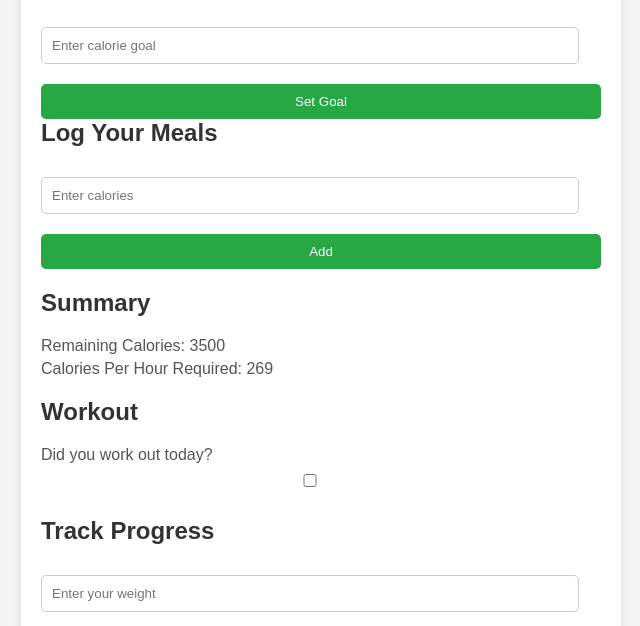
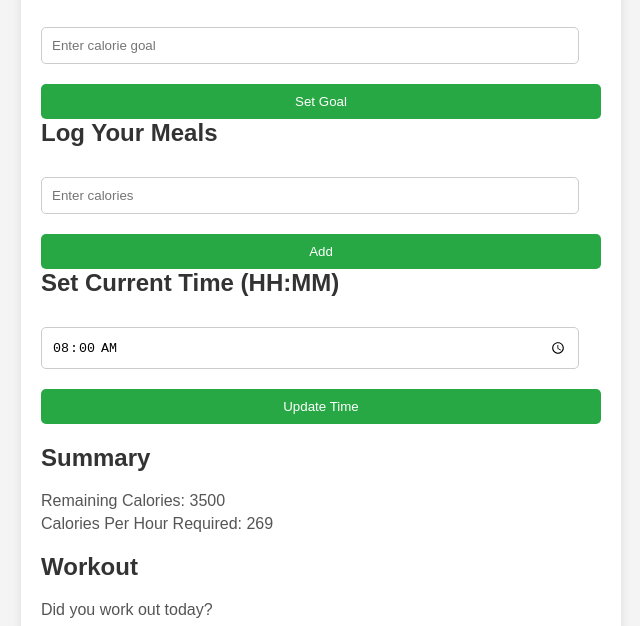
Before and after one commit to Marwanscodingworld/SwoleGoal, a plain HTML site: page index.html in a window 1280 px wide. Shown: the part 109-735 px from the top of the page, without its empty margins (319-959 px from the left). Drawn offline with nearby package versions, Linux system fonts and the light colour scheme.

Commit message:
Update index.html

```diff
--- a/index.html
+++ b/index.html
@@ -18,11 +18,18 @@
             <button onclick="setCalorieGoal()">Set Goal</button>
         </div>
 
-        <!-- Input section for logging meals -->
+        <!-- Section for logging meals -->
         <div class="input-section">
             <h2>Log Your Meals</h2>
             <input type="number" id="caloriesInput" placeholder="Enter calories">
             <button onclick="addCalories()">Add</button>
+        </div>
+
+        <!-- Section for current time input -->
+        <div class="time-section">
+            <h2>Set Current Time (HH:MM)</h2>
+            <input type="time" id="currentTimeInput" value="08:00">
+            <button onclick="updateSummary()">Update Time</button>
         </div>
 
         <!-- Output section for remaining calories and calories per hour -->
@@ -32,7 +39,7 @@
             <p id="caloriesPerHour">Calories Per Hour Required: </p>
         </div>
 
-        <!-- Workout checkbox section -->
+        <!-- Workout section -->
         <div class="workout-section">
             <h2>Workout</h2>
             <label for="workoutCheck">Did you work out today?</label>
@@ -47,7 +54,7 @@
             <p id="weightProgress">Progress since 12/07: </p>
         </div>
 
-        <!-- Graph section for displaying calorie and weight progress -->
+        <!-- Graph section -->
         <div class="graph-section">
             <h2>Progress Graphs</h2>
             <label for="timePeriodSelect">Select Time Period:</label>
```
